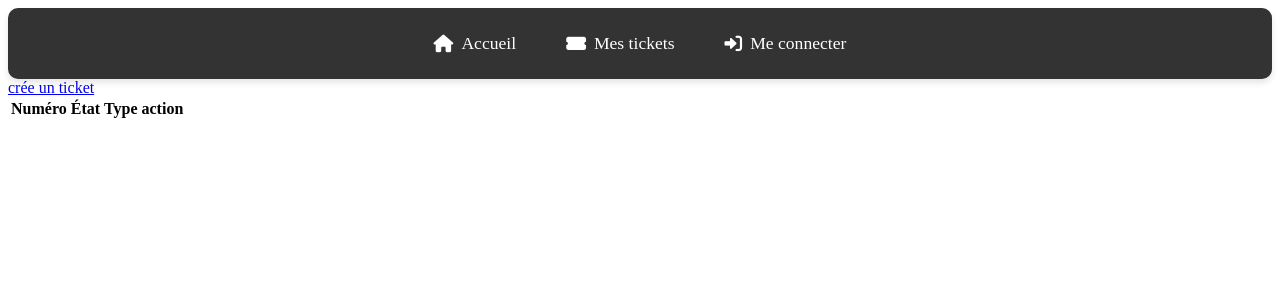
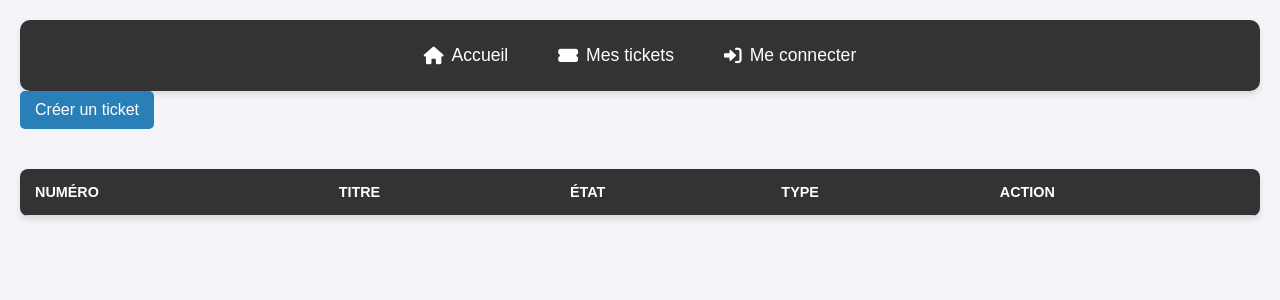
Before and after one commit to LockeLamora0/FixFlow, a PHP site: page /index.php?controleur=ticket&action=consultation in a window 1280 px wide. Shown: the top 300 px of the page. Run offline with PHP 8.4, Linux system fonts and the light colour scheme; tables that the repository leaves empty or names only in its code hold one stand-in row (values such as "Sample post"); lists and menus that the app fills with data are empty.

Commit message:
Correction des noms de variables dans le contrôleur gestionTicket pour les rendre plus cohérents et améliorer la lisibilité du code.

```diff
--- a/Controleurs/gestionTicket.php
+++ b/Controleurs/gestionTicket.php
@@ -1,71 +1,68 @@
 <?php
 include(".\\Modeles\\ticketDAO.php");
-if (isset($_GET['action']))
+
+// Récupération de l'action depuis l'URL, ou "consultation" par défaut
+if (isset($_GET['action'])) {
     $action = filter_var($_GET['action'], FILTER_SANITIZE_FULL_SPECIAL_CHARS);
-else
+} else {
     $action = "consultation";
+}
 
-
+// Traitement en fonction de l'action
 switch ($action) {
     case "adminConsultation":
-        $sourceDeDonnees = new ticketDAO();
-        $listeTicket = $sourceDeDonnees->getTicketsForTechnicians();
+        // Récupération des tickets pour les techniciens
+        $ticketDAO = new ticketDAO();
+        $ticketsPourTechniciens = $ticketDAO->getTicketsForTechnicians();
         include("./Vues/admin_control_panel.php");
-    break;
-    case"prendreTicket":
-        $sourceDeDonnees = new ticketDAO();
-        $ticket=$sourceDeDonnees->prendreTicket($_GET["numTicket"]);
+        break;
+
+    case "prendreTicket":
+        // Prendre un ticket spécifique
+        $ticketDAO = new ticketDAO();
+        $ticketDetails = $ticketDAO->prendreTicket($_GET["numTicket"]);
         include("./Vues/ConfTicket.php");
-    break;
-    case"resoudreTicket":
-        $sourceDeDonnees = new ticketDAO();
-        $ticket=$sourceDeDonnees->resoudreTicket($_GET["numTicket"]);
+        break;
+
+    case "resoudreTicket":
+        // Résoudre un ticket spécifique
+        $ticketDAO = new ticketDAO();
+        $ticketDetails = $ticketDAO->resoudreTicket($_GET["numTicket"]);
         include("./Vues/ConfTicket.php");
-    break;
+        break;
+
     case 'consultation':
-
-        $sourceDeDonnees = new ticketDAO();
-        $listeTicket = $sourceDeDonnees->getLesTicket();
-        include("./vues/visualisationTicket.php");
-        break;
-    case 'ticketDetails':
-
-        $sourceDeDonnees = new ticketDAO();
-        $listeTicket = $sourceDeDonnees->getLesInfoTicket($_GET['numTicket']);
-        include("./vues/ticket-details.php");
-        break;
-    case "ticketForm":
-        include("./Vues/formTicket.php");
-        break;
-    case "addTicket":
-        $sourceDeDonnees = new ticketDAO();
-        var_dump($_POST["type"],$_POST['message'],$_POST['titre'],$_POST['priorite']);
-        $listeTicket = $sourceDeDonnees->AjouterLesTicket($_POST["type"],$_POST['message'],$_POST['titre'],$_POST['priorite']);
+        // Affichage des tickets disponibles
+        $ticketDAO = new ticketDAO();
+        $tousLesTickets = $ticketDAO->getLesTicket();
         include("./vues/visualisationTicket.php");
         break;
 
+    case 'ticketDetails':
+        // Affichage des détails d'un ticket spécifique
+        $ticketDAO = new ticketDAO();
+        $ticketDetails = $ticketDAO->getLesInfoTicket($_GET['numTicket']);
+        include("./vues/ticket-details.php");
+        break;
+
+    case "ticketForm":
+        // Affichage du formulaire de création de ticket
+        include("./Vues/formTicket.php");
+        break;
+
+    case "addTicket":
+        // Ajout d'un nouveau ticket
+        $ticketDAO = new ticketDAO();
+        $ticketCreation = $ticketDAO->AjouterLesTicket($_POST["type"], $_POST['message'], $_POST['titre'], $_POST['priorite']);
+        include("./vues/ConfCreationTicket.php");
+        break;
 
     case 'deletTicket':
+        // Suppression d'un ticket spécifique
+        $ticketDAO = new ticketDAO();
+        $ticketSuppression = $ticketDAO->deletTicket($_GET['numTicket']);
+        include("./vues/ConfSupTicket.php");
+        break;
 
-            $sourceDeDonnees = new ticketDAO();
-            $listeTicket = $sourceDeDonnees->deletTicket($_GET['numTicket']);
-            include("./vues/loginValidation.php");
-            break;
-
-    //         $sourceDeDonnees = new reservationDAO();
-    //         include("./vues/formulaireReservation.php");
-    //         break;
-
-    // case 'EnregistrerReservation':
-    //             $sourceDeDonnees = new reservationDAO();
-    //             $idSoiree = $_GET['IdSoiree'];
-    //             include("./vues/formulaireReservation.php");
-    //             break;
-
-    // case 'reserverSoiree':
-
-    //     $sourceDeDonnees = new reservationDAO();
-    //     $resultatRequete = $sourceDeDonnees->reserverSoiree($_POST['nom'],$_POST['prenom'],$_POST['nbPlace'],$_POST['IdSoiree']);
-    //     break;
 
 }
--- a/Modeles/ticketDAO.php
+++ b/Modeles/ticketDAO.php
@@ -25,9 +25,9 @@ class ticketDAO extends Base{
     }
 
     public function getLesTicket() {
-        $resultatRequete = $this->prepare("SELECT * FROM `ticket` WHERE idCompte = :id AND tokenEntreprise = :token");
+        $resultatRequete = $this->prepare("SELECT * FROM `ticket` WHERE idCompte = :id AND IdEntreprise = :token");
         $resultatRequete->bindParam(':id', $_SESSION['userId']);
-        $resultatRequete->bindParam(':token', $_SESSION['tokenEntreprise']);
+        $resultatRequete->bindParam(':token', $_SESSION['IdEntreprise']);
         $resultatRequete->execute();
         $tableauTicket = $resultatRequete->fetchAll(PDO::FETCH_ASSOC);
         $listeTicket = array();
@@ -56,8 +56,8 @@ class ticketDAO extends Base{
         // La requête SQL récupère les tickets et le nom des clients
         $resultatRequete = $this->prepare("SELECT ticket.*, Client.Nom FROM `ticket`
                                            INNER JOIN Client ON Client.idClient = ticket.idCompte
-                                           WHERE ticket.tokenEntreprise = :token and `etat` !='Fermé'");
-        $resultatRequete->bindParam(':token', $_SESSION['tokenEntreprise']);
+                                           WHERE ticket.IdEntreprise = :token and `etat` !='Fermé'");
+        $resultatRequete->bindParam(':token', $_SESSION['IdEntreprise']);
         $resultatRequete->execute();
         $tableauTicket = $resultatRequete->fetchAll(PDO::FETCH_ASSOC);
 
@@ -105,11 +105,11 @@ class ticketDAO extends Base{
     public function AjouterLesTicket($type,$msg,$titre,$priorite){
         $numTicket = random_int(1000,9999);
         $etat = "En attente";
-        $resultatRequete= $this->prepare("INSERT INTO `ticket` (`numeroTicket`, `etat`, `type`, `tokenEntreprise`, `idCompte`, `message`, `titreTicket`, `Priorité`) VALUES (:numeroTicket, :etat, :type, :tokenEntreprise, :idCompte, :message, :titre, :priorite)");
+        $resultatRequete= $this->prepare("INSERT INTO `ticket` (`numeroTicket`, `etat`, `type`, `IdEntreprise`, `idCompte`, `message`, `titreTicket`, `Priorité`) VALUES (:numeroTicket, :etat, :type, :IdEntreprise, :idCompte, :message, :titre, :priorite)");
         $resultatRequete->bindParam(':numeroTicket', $numTicket);
         $resultatRequete->bindParam(':etat', $etat);
         $resultatRequete->bindParam(':type', $type);
-        $resultatRequete->bindParam(':tokenEntreprise', $_SESSION['tokenEntreprise']);
+        $resultatRequete->bindParam(':IdEntreprise', $_SESSION['IdEntreprise']);
         $resultatRequete->bindParam(':idCompte', $_SESSION['userId']);
         $resultatRequete->bindParam(':message', $msg);
         $resultatRequete->bindParam(':titre', $titre);
@@ -123,8 +123,8 @@ class ticketDAO extends Base{
         $resultatRequete->bindParam(':num', $numTicket);
         return $resultatRequete->execute();
     }
-    // public function AjoutLesTicket($nom,$mdp,$TokenEntreprise,$typeCompte){
-    //     $resultatRequete= $this ->exec("INSERT INTO `Client`( `Nom`, `mdp`, `TokenEntreprise`,`typeCompte`) VALUES  ('$nom','$mdp','$TokenEntreprise','$typeCompte')");
+    // public function AjoutLesTicket($nom,$mdp,$IdEntreprise,$typeCompte){
+    //     $resultatRequete= $this ->exec("INSERT INTO `Client`( `Nom`, `mdp`, `IdEntreprise`,`typeCompte`) VALUES  ('$nom','$mdp','$IdEntreprise','$typeCompte')");
     //     return $resultatRequete;
     // }
 
--- a/Modeles/utilisateurDAO.php
+++ b/Modeles/utilisateurDAO.php
@@ -9,9 +9,9 @@ class utilisateurDAO extends Base{
     }
 
 
-    public function AjoutLesUtilisateur($nom,$mdp,$TokenEntreprise,$typeCompte){
+    public function AjoutLesUtilisateur($nom,$mdp,$IdEntreprise,$typeCompte){
 
-        $resultatRequete= $this ->exec("INSERT INTO `Client`( `Nom`, `mdp`, `TokenEntreprise`, `typeCompte`) VALUES ('$nom','$mdp','$TokenEntreprise','$typeCompte')");
+        $resultatRequete= $this ->exec("INSERT INTO `Client`( `Nom`, `mdp`, `IdEntreprise`, `typeCompte`) VALUES ('$nom','$mdp','$IdEntreprise','$typeCompte')");
 
         return $resultatRequete;
     }
@@ -26,7 +26,7 @@ class utilisateurDAO extends Base{
                 $uneLigneClient["id"],
                 $uneLigneClient['Nom'],
                 $uneLigneClient['mdp'],
-                $uneLigneClient['TokenEntreprise'],
+                $uneLigneClient['IdEntreprise'],
                 $uneLigneClient['typeCompte'],
 
             );
--- /dev/null
+++ b/Vues/ConfCreationTicket.php
@@ -0,0 +1,3 @@
+<?php
+echo" ticket créé avec succès";
+?>
--- /dev/null
+++ b/Vues/ConfSupTicket.php
@@ -0,0 +1,3 @@
+<?php
+echo"Suppression du ticket réussite";
+?>
--- a/Vues/visualisationTicket.php
+++ b/Vues/visualisationTicket.php
@@ -3,34 +3,168 @@
 <head>
     <meta charset="UTF-8">
     <meta name="viewport" content="width=device-width, initial-scale=1.0">
-    <title>Document</title>
+    <title>Gestion des Tickets</title>
+    <style>
+        body {
+            font-family: Arial, sans-serif;
+            margin: 0;
+            padding: 20px;
+            background-color: #f4f4f9;
+            color: #333;
+        }
+
+        .ticket-page a {
+            display: inline-block;
+            background-color: #2980b9;
+            color: white;
+            padding: 10px 15px;
+            border-radius: 5px;
+            text-decoration: none;
+            margin-bottom: 20px;
+            font-size: 1em;
+            transition: background-color 0.3s ease;
+        }
+
+        .ticket-page a:hover {
+            background-color: #21618c;
+        }
+
+        .ticket-page table {
+            width: 100%;
+            border-collapse: collapse;
+            margin-top: 20px;
+            background-color: #fff;
+            box-shadow: 0 4px 6px rgba(0, 0, 0, 0.1);
+            border-radius: 8px;
+            overflow: hidden;
+        }
+
+        .ticket-page table th, .ticket-page table td {
+            padding: 15px;
+            text-align: left;
+            border-bottom: 1px solid #ddd;
+        }
+
+        .ticket-page table th {
+            background-color: #333;
+            color: white;
+            text-transform: uppercase;
+            font-size: 0.9em;
+        }
+
+        .ticket-page table tr:hover {
+            background-color: #f1f1f1;
+        }
+
+        .ticket-page button {
+            background-color: #e74c3c;
+            color: white;
+            border: none;
+            padding: 8px 12px;
+            border-radius: 5px;
+            cursor: pointer;
+            font-size: 0.9em;
+            transition: background-color 0.3s ease;
+        }
+
+        .ticket-page button:hover {
+            background-color: #c0392b;
+        }
+    </style>
 </head>
 <body>
-    <a href="index.php?controleur=ticket&action=ticketForm">crée un ticket</a>
-</body>
-</html>
+    <div class="ticket-page">
+        <a href="index.php?controleur=ticket&action=ticketForm">Créer un ticket</a>
 
         <?php
+        echo "<table>";
+        echo "<tr><th>Numéro</th><th>Titre</th><th>État</th><th>Type</th><th>Action</th></tr>";
 
-echo "<table>";
-echo "<tr><th>Numéro</th><th>État</th><th>Type</th><th>action</th></tr>";
-
-foreach ($listeTicket as $unTicket) {
-    // Assurez-vous que $unTicket est bien un objet
+        foreach ($tousLesTickets as $unTicket) {
             if (is_object($unTicket)) {
                 echo "<tr>";
                 echo "<td>" . $unTicket->getNumeroTicket() . "</td>";
+                echo "<td>" . $unTicket->getTitre() . "</td>";
                 echo "<td>" . $unTicket->getEtat() . "</td>";
                 echo "<td>" . $unTicket->getType() . "</td>";
-        echo "<td>". "<a href='index.php?controleur=ticket&action=deletTicket&numTicket=" . $unTicket->getNumeroTicket() . "' <button> supprimer le ticket</button></a>"."</td>";
+                echo "<td><a href='index.php?controleur=ticket&action=deletTicket&numTicket=" . $unTicket->getNumeroTicket() . "'><button>Supprimer le ticket</button></a></td>";
                 echo "</tr>";
             } else {
-        echo "<tr><td colspan='3'>Erreur : élément non valide</td></tr>";
+                echo "<tr><td colspan='4'>Erreur : élément non valide</td></tr>";
             }
         }
 
         echo "</table>";
         ?>
+    </div>
+</body>
+</html>
+
 <style>
+    body {
+    font-family: Arial, sans-serif;
+    margin: 0;
+    padding: 20px;
+    background-color: #f4f4f9;
+    color: #333;
+}
+
+.ticket-page a {
+    display: inline-block;
+    background-color: #2980b9;
+    color: white;
+    padding: 10px 15px;
+    border-radius: 5px;
+    text-decoration: none;
+    margin-bottom: 20px;
+    font-size: 1em;
+    transition: background-color 0.3s ease;
+}
+
+.ticket-page a:hover {
+    background-color: #21618c;
+}
+
+.ticket-page table {
+    width: 100%;
+    border-collapse: collapse;
+    margin-top: 20px;
+    background-color: #fff;
+    box-shadow: 0 4px 6px rgba(0, 0, 0, 0.1);
+    border-radius: 8px;
+    overflow: hidden;
+}
+
+.ticket-page table th, .ticket-page table td {
+    padding: 15px;
+    text-align: left;
+    border-bottom: 1px solid #ddd;
+}
+
+.ticket-page table th {
+    background-color: #333;
+    color: white;
+    text-transform: uppercase;
+    font-size: 0.9em;
+}
+
+.ticket-page table tr:hover {
+    background-color: #f1f1f1;
+}
+
+.ticket-page button {
+    background-color: #e74c3c;
+    color: white;
+    border: none;
+    padding: 8px 12px;
+    border-radius: 5px;
+    cursor: pointer;
+    font-size: 0.9em;
+    transition: background-color 0.3s ease;
+}
+
+.ticket-page button:hover {
+    background-color: #c0392b;
+}
 
 </style>
```
Also changed, not shown: Controleurs/gestionUtilisateur.php (+7 -6 lines), Modeles/utilisateur.php (+5 -5 lines), Vues/admin_control_panel.php (+7 -6 lines), Vues/formInscription.php (+6 -3 lines), Vues/page_compte.php (added, +8 -0 lines), Vues/ticket-details.php (+11 -11 lines). Lines whose indentation alone changed are shown as unchanged.
